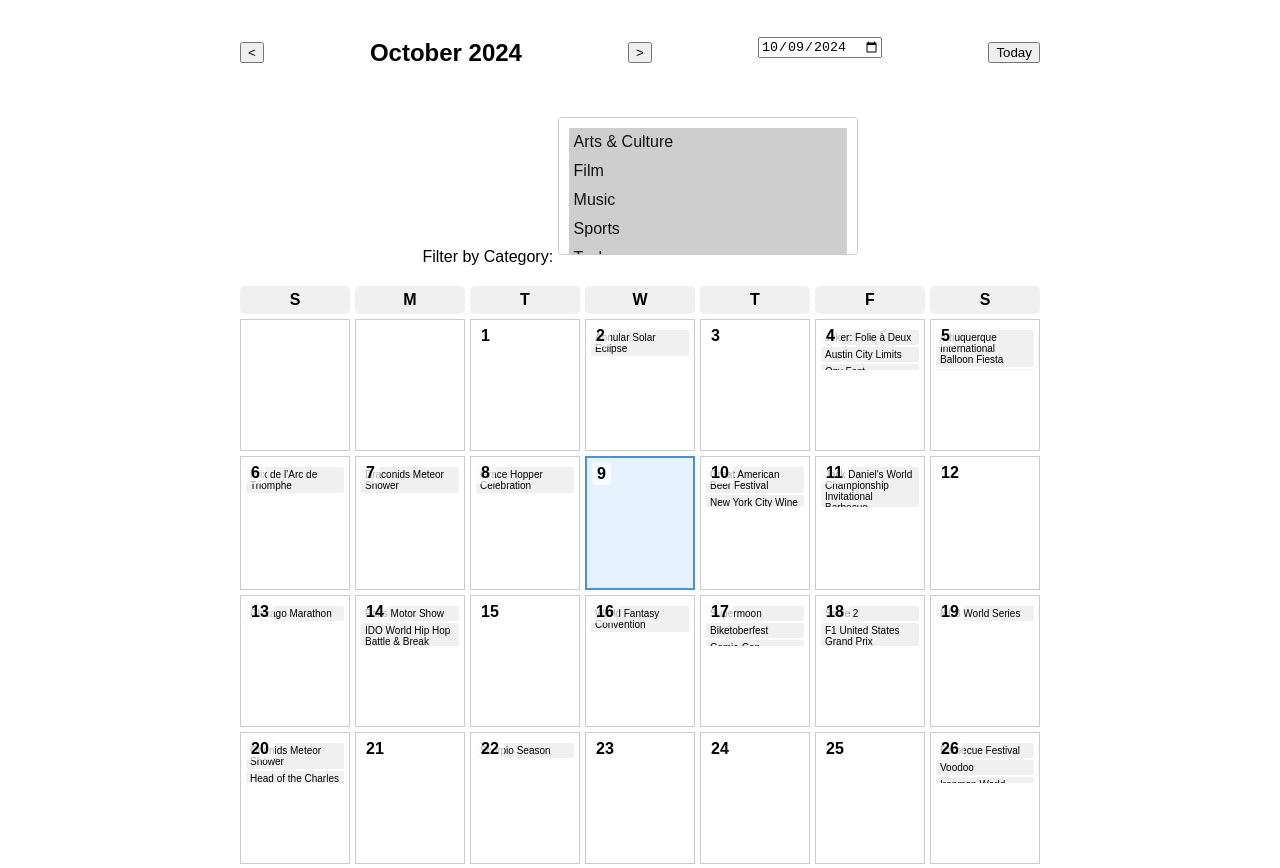
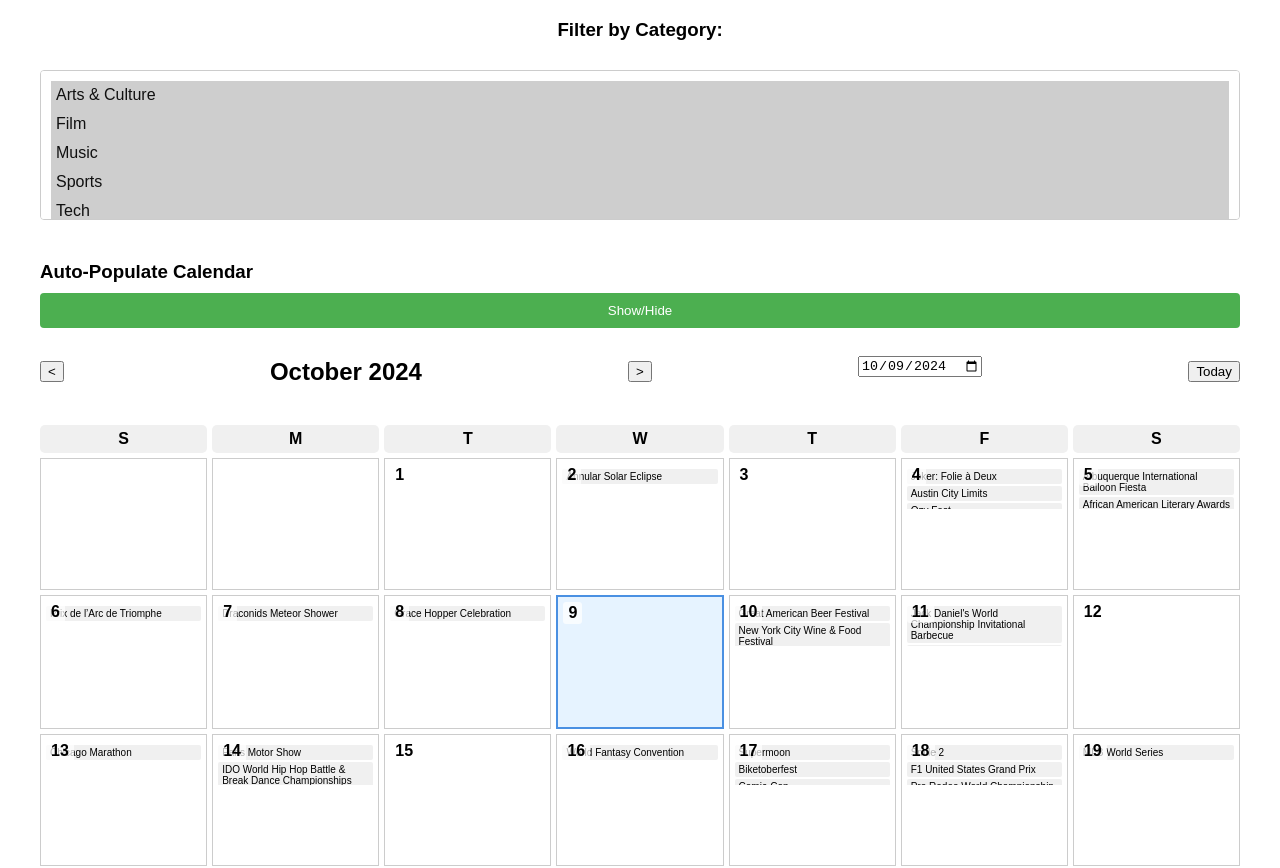
Before and after one commit to welovejeff/Culture-Calendar, a plain HTML site: page index.html in a window 1280 px wide. Shown: the part 81-949 px from the top of the page. Drawn offline with nearby package versions, Linux system fonts and the light colour scheme.

Commit message:
Changed UI for filters and Auto-Populate

```diff
--- a/index.html
+++ b/index.html
@@ -8,34 +8,18 @@
 </head>
 <body>
     <h1>Content Calendar</h1>
-    <div id="calendar-container">
-        <div id="month-navigation">
-            <button id="prev-month">&lt;</button>
-            <h2 id="current-month"></h2>
-            <button id="next-month">&gt;</button>
-            <input type="date" id="date-picker">
-            <button id="today-button">Today</button>
-        </div>
-        <!-- Move the category filter here, before the day labels -->
+    <div class="main-container">
+        <div class="sidebar">
             <div id="category-filter">
-            <label for="category-select">Filter by Category:</label>
+                <h3>Filter by Category:</h3>
                 <select id="category-select" multiple>
                     <!-- Options will be populated dynamically -->
                 </select>
             </div>
-        <div id="day-labels">
-            <div>S</div>
-            <div>M</div>
-            <div>T</div>
-            <div>W</div>
-            <div>T</div>
-            <div>F</div>
-            <div>S</div>
-        </div>
-        <div id="calendar"></div>
-    </div>
-    <div id="auto-populate-controls">
+            <div class="auto-populate-dropdown">
                 <h3>Auto-Populate Calendar</h3>
+                <button id="toggle-auto-populate">Show/Hide</button>
+                <div id="auto-populate-controls" style="display: none;">
                     <div class="control-group">
                         <label for="posts-per-week">Posts per week:</label>
                         <input type="number" id="posts-per-week" min="1" max="21" value="3">
@@ -57,6 +41,28 @@
                         </select>
                     </div>
                     <button id="auto-populate-button">Auto-Populate</button>
+                </div>
+            </div>
+        </div>
+        <div id="calendar-container">
+            <div id="month-navigation">
+                <button id="prev-month">&lt;</button>
+                <h2 id="current-month"></h2>
+                <button id="next-month">&gt;</button>
+                <input type="date" id="date-picker">
+                <button id="today-button">Today</button>
+            </div>
+            <div id="day-labels">
+                <div>S</div>
+                <div>M</div>
+                <div>T</div>
+                <div>W</div>
+                <div>T</div>
+                <div>F</div>
+                <div>S</div>
+            </div>
+            <div id="calendar"></div>
+        </div>
     </div>
     <div id="toolbar">
         <div class="draggable-item facebook" draggable="true">Facebook</div>
--- a/script.js
+++ b/script.js
@@ -588,3 +588,15 @@ window.onload = function() {
 
     // ... existing event listeners ...
 };
+
+// Add this at the end of your existing JavaScript file
+document.getElementById('toggle-auto-populate').addEventListener('click', function() {
+    const controls = document.getElementById('auto-populate-controls');
+    if (controls.style.display === 'none') {
+        controls.style.display = 'block';
+        this.textContent = 'Hide';
+    } else {
+        controls.style.display = 'none';
+        this.textContent = 'Show';
+    }
+});
--- a/styles.css
+++ b/styles.css
@@ -9,8 +9,9 @@
 
 body {
     font-family: Arial, sans-serif;
-    margin: 0;
+    margin: 0 auto;
     padding: 20px;
+    max-width: 1200px;
 }
 
 h1 {
@@ -18,8 +19,9 @@ h1 {
 }
 
 #calendar-container {
-    max-width: 800px;
-    margin: 0 auto;
+    flex-grow: 1;
+    max-width: none;
+    margin: 0;
 }
 
 #month-navigation {
@@ -140,12 +142,9 @@ button {
 }
 
 #auto-populate-controls {
-    max-width: 800px;
-    margin: 20px auto;
-    padding: 20px;
-    background-color: #f0f0f0;
+    background-color: #ffffff;
+    padding: 15px;
     border-radius: 8px;
-    box-shadow: 0 2px 4px rgba(0, 0, 0, 0.1);
 }
 
 #auto-populate-controls h3 {
@@ -308,13 +307,14 @@ button {
 #category-filter {
     margin: 20px 0;
     text-align: center;
+    margin-bottom: 30px;
 }
 
 #category-select {
-    width: 80%;
-    max-width: 300px;
+    width: 100%;
+    height: 150px;
+    margin-top: 10px;
     padding: 10px;
-    margin-top: 10px;
     border: 1px solid #ccc;
     border-radius: 4px;
     font-size: 16px;
@@ -323,3 +323,42 @@ button {
 #category-select option {
     padding: 5px;
 }
+
+.auto-populate-dropdown h3 {
+    margin-bottom: 10px;
+}
+
+#toggle-auto-populate {
+    width: 100%;
+    padding: 10px;
+    margin-bottom: 10px;
+    background-color: #4CAF50;
+    color: white;
+    border: none;
+    border-radius: 4px;
+    cursor: pointer;
+}
+
+#toggle-auto-populate:hover {
+    background-color: #45a049;
+}
+
+#auto-populate-controls {
+    background-color: #ffffff;
+    padding: 15px;
+    border-radius: 8px;
+}
+
+/* Modify these existing styles */
+body {
+    padding: 20px;
+    max-width: 1200px;
+    margin: 0 auto;
+}
+
+#calendar-container {
+    max-width: none;
+    margin: 0;
+}
+
+/* ... rest of the CSS remains unchanged ... */
```
Lines whose indentation alone changed are shown as unchanged.
